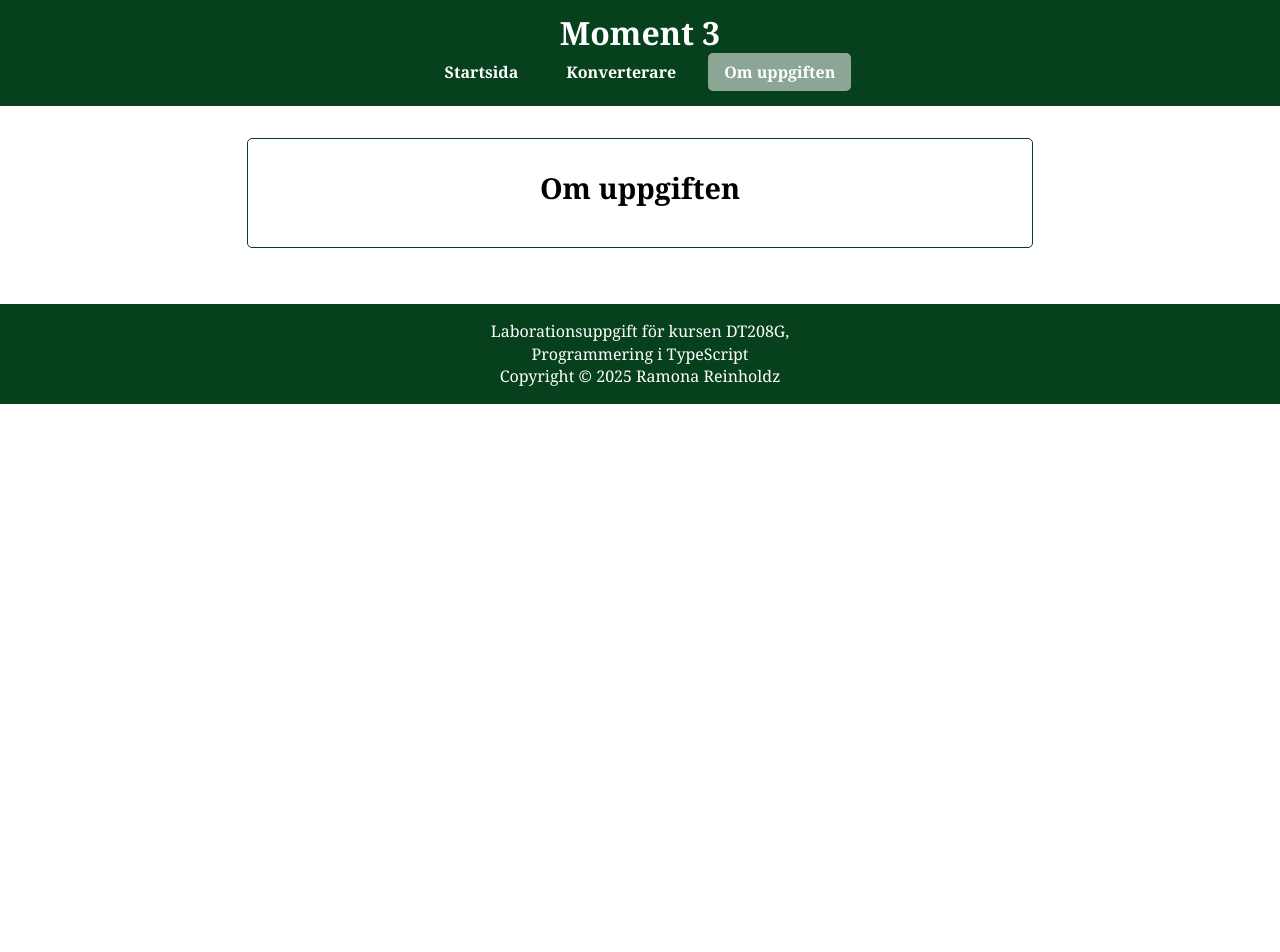
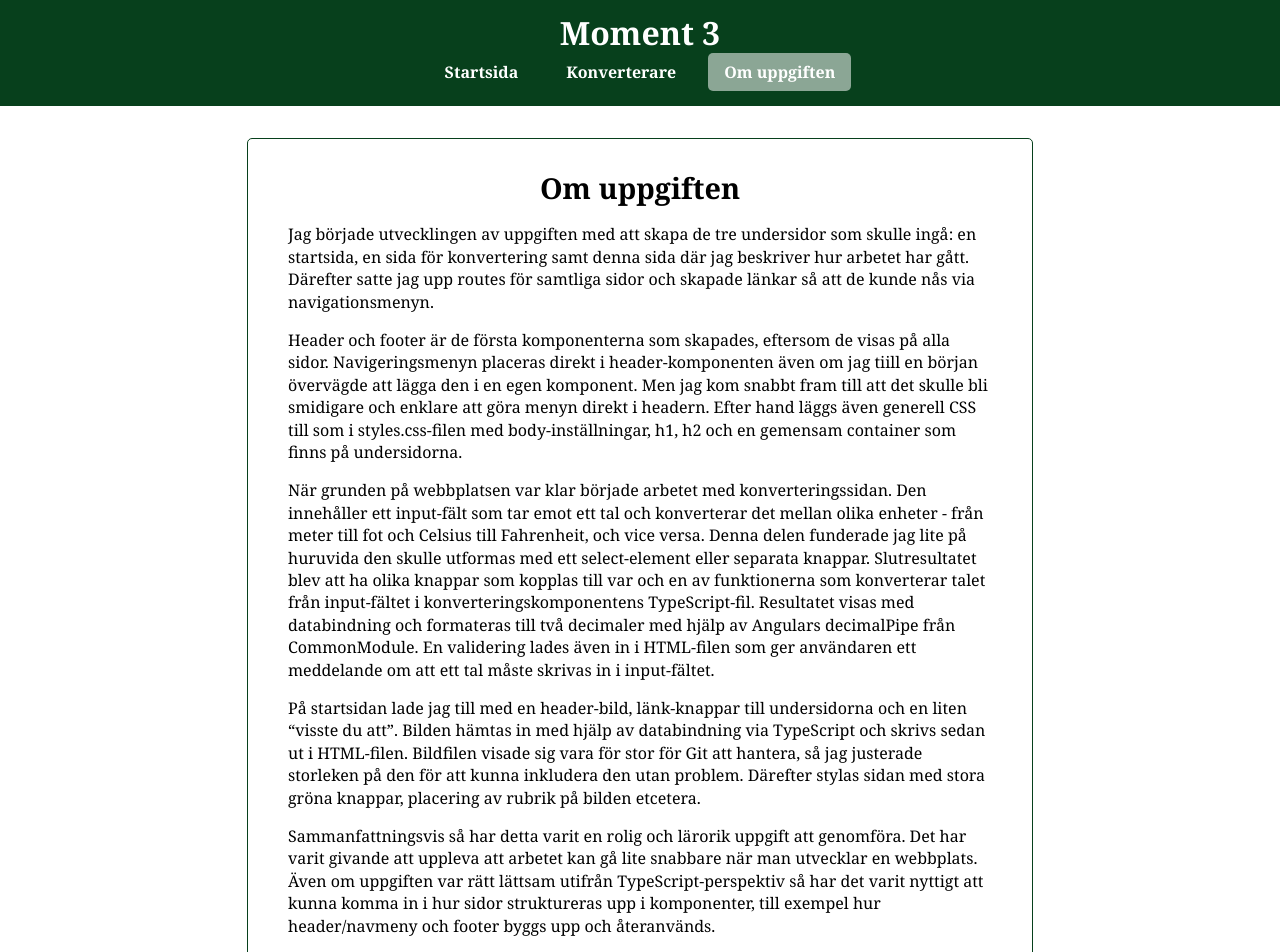
Before and after one commit to rare2400/moment3Angular, an Angular app: page /about in a window 1280 px wide. Shown: the top 952 px of the page. Before the commit the page ends 800 px from the top, so only its background shows below. Built offline with nearby package versions, Linux system fonts and the light colour scheme.

Commit message:
text om uppgiften och css

```diff
--- a/src/app/about/about.component.css
+++ b/src/app/about/about.component.css
@@ -0,0 +1,3 @@
+section {
+    padding: 0 1rem;
+}
--- a/src/app/about/about.component.html
+++ b/src/app/about/about.component.html
@@ -1 +1,34 @@
 <h2>Om uppgiften</h2>
+<section>
+    <p>Jag började utvecklingen av uppgiften med att skapa de tre undersidor som skulle ingå: en startsida, en sida för
+        konvertering samt denna sida där jag beskriver hur arbetet har gått. Därefter satte jag upp routes för samtliga
+        sidor och skapade länkar så att de kunde nås via navigationsmenyn.</p>
+    <p>Header och footer är de första komponenterna som skapades, eftersom de visas på alla sidor. Navigeringsmenyn
+        placeras
+        direkt i header-komponenten även om jag tiill en början övervägde att lägga den i en egen komponent. Men jag kom
+        snabbt fram till att det skulle bli smidigare och enklare att göra menyn direkt i headern. Efter hand läggs även
+        generell CSS till som i styles.css-filen med body-inställningar, h1, h2 och en gemensam container som finns på
+        undersidorna.</p>
+    <p>När grunden på webbplatsen var klar började arbetet med konverteringssidan. Den innehåller ett input-fält som tar
+        emot ett tal och konverterar det mellan olika enheter - från meter till fot och Celsius till Fahrenheit, och
+        vice
+        versa. Denna delen funderade jag lite på huruvida den skulle utformas med ett select-element eller separata
+        knappar.
+        Slutresultatet blev att ha olika knappar som kopplas till var och en av funktionerna som konverterar talet från
+        input-fältet i konverteringskomponentens TypeScript-fil. Resultatet visas med databindning och formateras till
+        två
+        decimaler med hjälp av Angulars decimalPipe från CommonModule. En validering lades även in i HTML-filen som ger
+        användaren ett meddelande om att ett tal måste skrivas in i input-fältet.</p>
+    <p>På startsidan lade jag till med en header-bild, länk-knappar till undersidorna och en liten “visste du att”.
+        Bilden
+        hämtas in med hjälp av databindning via TypeScript och skrivs sedan ut i HTML-filen. Bildfilen visade sig vara
+        för
+        stor för Git att hantera, så jag justerade storleken på den för att kunna inkludera den utan problem. Därefter
+        stylas sidan med stora gröna knappar, placering av rubrik på bilden etcetera. </p>
+    <p>Sammanfattningsvis så har detta varit en rolig och lärorik uppgift att genomföra. Det har varit givande att
+        uppleva
+        att arbetet kan gå lite snabbare när man utvecklar en webbplats. Även om uppgiften var rätt lättsam utifrån
+        TypeScript-perspektiv så har det varit nyttigt att kunna komma in i hur sidor struktureras upp i komponenter,
+        till
+        exempel hur header/navmeny och footer byggs upp och återanvänds.</p>
+</section>
```
